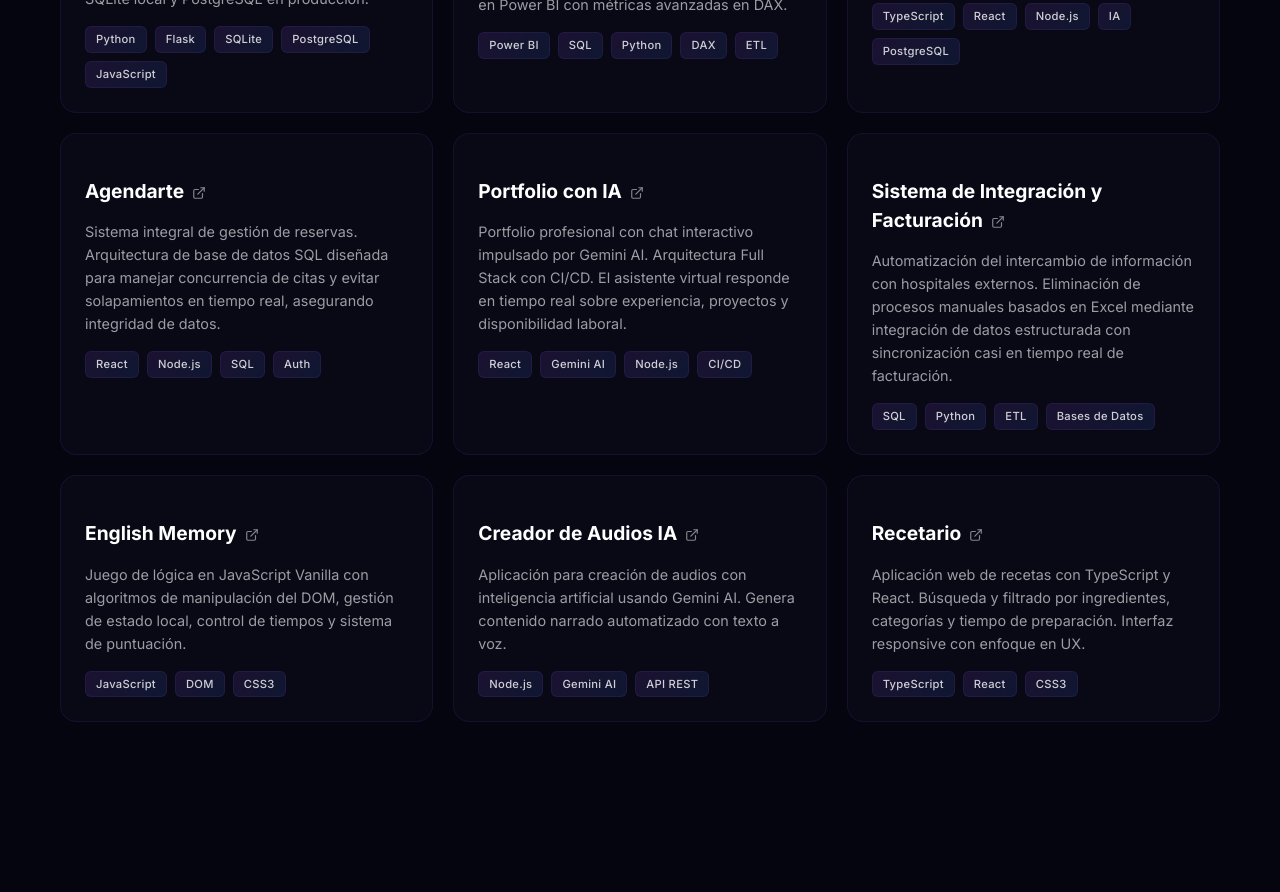
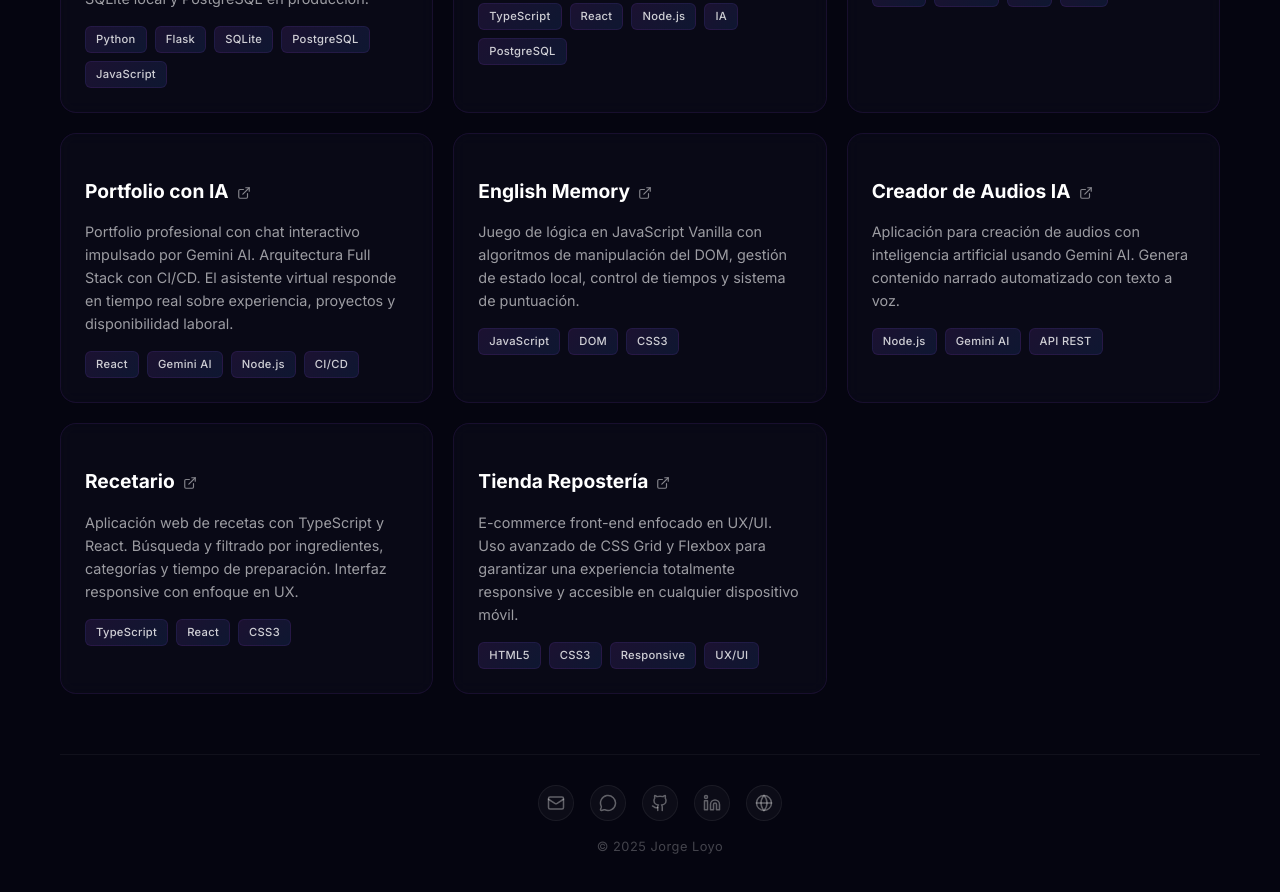
Before and after one commit to Jorge-Loyo/portfolio-jorge, a React (Vite) app: page /projects in a window 1280 px wide. Shown: the part 1120-2012 px from the top of the page. Before the commit the page ends 1882 px from the top, so only its background shows below. Built offline with nearby package versions, Linux system fonts and the light colour scheme.

Commit message:
feat: actualizar metadatos del portfolio, agregar sección de pie de página y mejorar estructura del CV

```diff
--- a/index.html
+++ b/index.html
@@ -2,14 +2,25 @@
 <html lang="es">
   <head>
     <meta charset="UTF-8" />
-    <link rel="icon" type="image/svg+xml" href="/vite.svg" />
+    <link rel="icon" type="image/svg+xml" href="/jorge-logo.ico" />
     <meta name="viewport" content="width=device-width, initial-scale=1.0" />
     <meta name="description" content="Portfolio de Jorge Loyo - Desarrollador de Software & Web | Analista Funcional - Analista de Datos Senior" />
-    <meta name="keywords" content="Jorge Loyo, desarrollador, portfolio, analista de datos, React, Node.js" />
+    <meta name="keywords" content="Jorge Loyo, desarrollador, portfolio, analista de datos, React, Node.js, Full Stack, Power BI, IA" />
     <meta name="author" content="Jorge Loyo" />
-    <meta property="og:title" content="Jorge Loyo - Portfolio" />
-    <meta property="og:description" content="Desarrollador Full Stack y Analista de Datos" />
-    <meta property="og:image" content="/perfil.jpg" />
+    <meta name="google-site-verification" content="nI0WSVWRTZRy9VYRk3TvbZpmByhe0l4K0w52zYbV_pE" />
+
+    <meta property="og:title" content="Jorge Loyo - Portfolio Profesional" />
+    <meta property="og:description" content="Desarrollador Full Stack, Analista de Datos Senior y Analista Funcional. Especializado en React, Node.js, Power BI e IA." />
+    <meta property="og:image" content="https://portfolio-jorge-vert.vercel.app/perfil.jpg" />
+    <meta property="og:url" content="https://portfolio-jorge-vert.vercel.app/" />
+    <meta property="og:type" content="website" />
+    <meta property="og:locale" content="es_AR" />
+
+    <meta name="twitter:card" content="summary_large_image" />
+    <meta name="twitter:title" content="Jorge Loyo - Portfolio Profesional" />
+    <meta name="twitter:description" content="Desarrollador Full Stack, Analista de Datos Senior y Analista Funcional." />
+    <meta name="twitter:image" content="https://portfolio-jorge-vert.vercel.app/perfil.jpg" />
+
     <link rel="preconnect" href="https://fonts.googleapis.com" />
     <link rel="preconnect" href="https://fonts.gstatic.com" crossorigin />
     <link href="https://fonts.googleapis.com/css2?family=Inter:wght@300;400;500;600;700;800&display=swap" rel="stylesheet" />
--- a/src/App.jsx
+++ b/src/App.jsx
@@ -1,4 +1,4 @@
-import React from 'react';
+import React, { useEffect } from 'react';
 import { motion, AnimatePresence } from 'framer-motion';
 import { BrowserRouter, Routes, Route, useLocation } from 'react-router-dom';
 
@@ -15,6 +15,13 @@ import { LanguageProvider, useLanguage } from './i18n/LanguageContext';
 import { cvData } from './data/cv';
 import styles from './styles/App.module.css';
 
+const pageTitles = {
+  '/': 'Inicio',
+  '/about': 'Acerca de',
+  '/projects': 'Proyectos',
+  '/contact': 'Contacto',
+};
+
 const fadeInUp = {
   hidden: { opacity: 0, y: 30 },
   visible: { opacity: 1, y: 0, transition: { duration: 0.6, ease: 'easeOut' } }
@@ -28,6 +35,28 @@ const pageVariants = {
 
 function AnimatedRoutes() {
   const location = useLocation();
+  const { language } = useLanguage();
+
+  useEffect(() => {
+    const base = `Jorge Loyo - ${pageTitles[location.pathname] || 'Portfolio'}`;
+    document.title = base;
+    const meta = document.querySelector('meta[name="description"]');
+    if (meta) {
+      const descs = {
+        '/': cvData.profile.summary,
+        '/about': language === 'es'
+          ? 'Conoce mi trayectoria profesional, habilidades técnicas y formación.'
+          : 'Learn about my professional experience, technical skills and education.',
+        '/projects': language === 'es'
+          ? 'Proyectos destacados de desarrollo de software, análisis de datos e IA.'
+          : 'Featured projects in software development, data analysis and AI.',
+        '/contact': language === 'es'
+          ? 'Contacta conmigo para proyectos freelance, colaboraciones o contratación.'
+          : 'Get in touch for freelance projects, collaborations or hiring.',
+      };
+      meta.setAttribute('content', descs[location.pathname] || cvData.profile.summary);
+    }
+  }, [location.pathname, language]);
 
   return (
     <AnimatePresence mode="wait">
--- /dev/null
+++ b/src/components/Footer.jsx
@@ -0,0 +1,45 @@
+import React from 'react';
+import { Mail, MessageCircle, Github, Linkedin, Globe, ExternalLink } from 'lucide-react';
+import { cvData } from '../data/cv';
+import styles from '../styles/Footer.module.css';
+
+const iconMap = {
+  Mail: Mail,
+  MessageCircle: MessageCircle,
+  Github: Github,
+  Linkedin: Linkedin,
+  Globe: Globe,
+};
+
+const Footer = () => {
+  const year = new Date().getFullYear();
+
+  return (
+    <footer className={styles.footer}>
+      <div className={styles.inner}>
+        <div className={styles.links}>
+          {cvData.socials.map((item) => {
+            const Icon = iconMap[item.icon] || ExternalLink;
+            return (
+              <a
+                key={item.id}
+                href={item.link}
+                target="_blank"
+                rel="noopener noreferrer"
+                className={styles.link}
+                title={item.name}
+              >
+                <Icon size={18} />
+              </a>
+            );
+          })}
+        </div>
+        <p className={styles.copy}>
+          &copy; {year} {cvData.profile.name}
+        </p>
+      </div>
+    </footer>
+  );
+};
+
+export default Footer;
--- a/src/components/Layout.jsx
+++ b/src/components/Layout.jsx
@@ -1,6 +1,7 @@
 // src/components/Layout.jsx
 import React from 'react';
 import { motion } from 'framer-motion';
+import Footer from './Footer';
 import styles from '../styles/Layout.module.css';
 
 const Layout = ({ children }) => {
@@ -13,6 +14,7 @@ const Layout = ({ children }) => {
         className={styles.content}
       >
         {children}
+        <Footer />
       </motion.main>
     </div>
   );
--- a/src/data/cv.js
+++ b/src/data/cv.js
@@ -6,7 +6,7 @@ export const cvData = {
     email: "Jorgenayati@gmail.com",
     phone: "+54 9 11 6557 6344",
     github: "https://github.com/Jorge-Loyo",
-    linkedin: "https://www.linkedin.com/in/jorge-antonio-loyo-nayati/",
+    linkedin: "https://www.linkedin.com/in/jorgeloyonayati/",
     avatar: "/perfil.jpg",
     birthDate: "1994-10-07",
     origin: "El Tigre, Anzoátegui, Venezuela",
@@ -18,7 +18,7 @@ export const cvData = {
     { id: 1, name: "Email", value: "Jorgenayati@gmail.com", link: "mailto:Jorgenayati@gmail.com", icon: "Mail" },
     { id: 2, name: "WhatsApp", value: "+54 9 11 6168 2555", link: "https://wa.me/5491161682555", icon: "MessageCircle" },
     { id: 3, name: "GitHub", value: "Jorge-Loyo", link: "https://github.com/Jorge-Loyo", icon: "Github" },
-    { id: 4, name: "LinkedIn", value: "Jorge Loyo", link: "https://www.linkedin.com/in/jorge-antonio-loyo-nayati/", icon: "Linkedin" },
+    { id: 4, name: "LinkedIn", value: "Jorge Loyo", link: "https://www.linkedin.com/in/jorgeloyonayati/", icon: "Linkedin" },
     { id: 5, name: "Agilize Soluciones", value: "agilize-soluciones.vercel.app", link: "https://agilize-soluciones.vercel.app", icon: "Globe" },
   ],
 
@@ -101,59 +101,52 @@ export const cvData = {
     },
     {
       id: 2,
-      name: "Plataforma de Inteligencia de Mercado",
-      desc: "Plataforma analítica para análisis de tendencias de precios y comportamiento del mercado farmacéutico. Procesamiento y análisis de más de 58 millones de registros. Modelos relacionales optimizados en SQL y dashboards en Power BI con métricas avanzadas en DAX.",
-      tech: ["Power BI", "SQL", "Python", "DAX", "ETL"],
-      link: "https://github.com/Jorge-Loyo",
-    },
-    {
-      id: 3,
       name: "Infodets",
       desc: "Sistema de Gestión de Conocimiento Dinámico para entidades públicas. Utiliza IA para responder consultas ciudadanas con fuentes oficiales, asegurando la soberanía de datos. Motor de mejora continua que detecta vacíos de información.",
       tech: ["TypeScript", "React", "Node.js", "IA", "PostgreSQL"],
       link: "https://github.com/Jorge-Loyo/infodets",
     },
     {
-      id: 4,
+      id: 3,
       name: "Agendarte",
       desc: "Sistema integral de gestión de reservas. Arquitectura de base de datos SQL diseñada para manejar concurrencia de citas y evitar solapamientos en tiempo real, asegurando integridad de datos.",
       tech: ["React", "Node.js", "SQL", "Auth"],
       link: "https://github.com/Jorge-Loyo/Agendarte",
     },
     {
-      id: 5,
+      id: 4,
       name: "Portfolio con IA",
       desc: "Portfolio profesional con chat interactivo impulsado por Gemini AI. Arquitectura Full Stack con CI/CD. El asistente virtual responde en tiempo real sobre experiencia, proyectos y disponibilidad laboral.",
       tech: ["React", "Gemini AI", "Node.js", "CI/CD"],
       link: "https://github.com/Jorge-Loyo/portfolio-jorge",
     },
     {
-      id: 6,
-      name: "Sistema de Integración y Facturación",
-      desc: "Automatización del intercambio de información con hospitales externos. Eliminación de procesos manuales basados en Excel mediante integración de datos estructurada con sincronización casi en tiempo real de facturación.",
-      tech: ["SQL", "Python", "ETL", "Bases de Datos"],
-      link: "https://github.com/Jorge-Loyo",
-    },
-    {
-      id: 7,
+      id: 5,
       name: "English Memory",
       desc: "Juego de lógica en JavaScript Vanilla con algoritmos de manipulación del DOM, gestión de estado local, control de tiempos y sistema de puntuación.",
       tech: ["JavaScript", "DOM", "CSS3"],
       link: "https://github.com/Jorge-Loyo/English_Memory",
     },
     {
-      id: 8,
+      id: 6,
       name: "Creador de Audios IA",
       desc: "Aplicación para creación de audios con inteligencia artificial usando Gemini AI. Genera contenido narrado automatizado con texto a voz.",
       tech: ["Node.js", "Gemini AI", "API REST"],
       link: "https://github.com/Jorge-Loyo/Creador_Audios",
     },
     {
-      id: 9,
+      id: 7,
       name: "Recetario",
       desc: "Aplicación web de recetas con TypeScript y React. Búsqueda y filtrado por ingredientes, categorías y tiempo de preparación. Interfaz responsive con enfoque en UX.",
       tech: ["TypeScript", "React", "CSS3"],
       link: "https://github.com/Jorge-Loyo/Recetario",
     },
+    {
+      id: 8,
+      name: "Tienda Repostería",
+      desc: "E-commerce front-end enfocado en UX/UI. Uso avanzado de CSS Grid y Flexbox para garantizar una experiencia totalmente responsive y accesible en cualquier dispositivo móvil.",
+      tech: ["HTML5", "CSS3", "Responsive", "UX/UI"],
+      link: "https://github.com/Jorge-Loyo/tienda-reposteria",
+    },
   ],
 };
--- /dev/null
+++ b/src/styles/Footer.module.css
@@ -0,0 +1,59 @@
+.footer {
+  width: 100%;
+  margin-top: 60px;
+  padding: 30px 20px 20px;
+  border-top: 1px solid rgba(255, 255, 255, 0.05);
+}
+
+.inner {
+  max-width: 1200px;
+  margin: 0 auto;
+  display: flex;
+  flex-direction: column;
+  align-items: center;
+  gap: 16px;
+}
+
+.links {
+  display: flex;
+  gap: 16px;
+  align-items: center;
+}
+
+.link {
+  color: rgba(255, 255, 255, 0.35);
+  padding: 8px;
+  border-radius: 50%;
+  background: rgba(255, 255, 255, 0.03);
+  border: 1px solid rgba(255, 255, 255, 0.06);
+  display: flex;
+  align-items: center;
+  justify-content: center;
+  transition: all 0.3s ease;
+  text-decoration: none;
+}
+
+.link:hover {
+  color: #fff;
+  background: rgba(168, 85, 247, 0.15);
+  border-color: rgba(168, 85, 247, 0.3);
+  box-shadow: 0 0 15px rgba(168, 85, 247, 0.15);
+  transform: translateY(-2px);
+}
+
+.copy {
+  margin: 0;
+  font-size: 0.8rem;
+  color: rgba(255, 255, 255, 0.25);
+  letter-spacing: 0.5px;
+}
+
+@media (max-width: 480px) {
+  .footer {
+    padding: 20px 12px 16px;
+    margin-top: 40px;
+  }
+  .links {
+    gap: 12px;
+  }
+}
```
Also changed, not shown: 1 other file (tests, documents, lock files or other folders).
